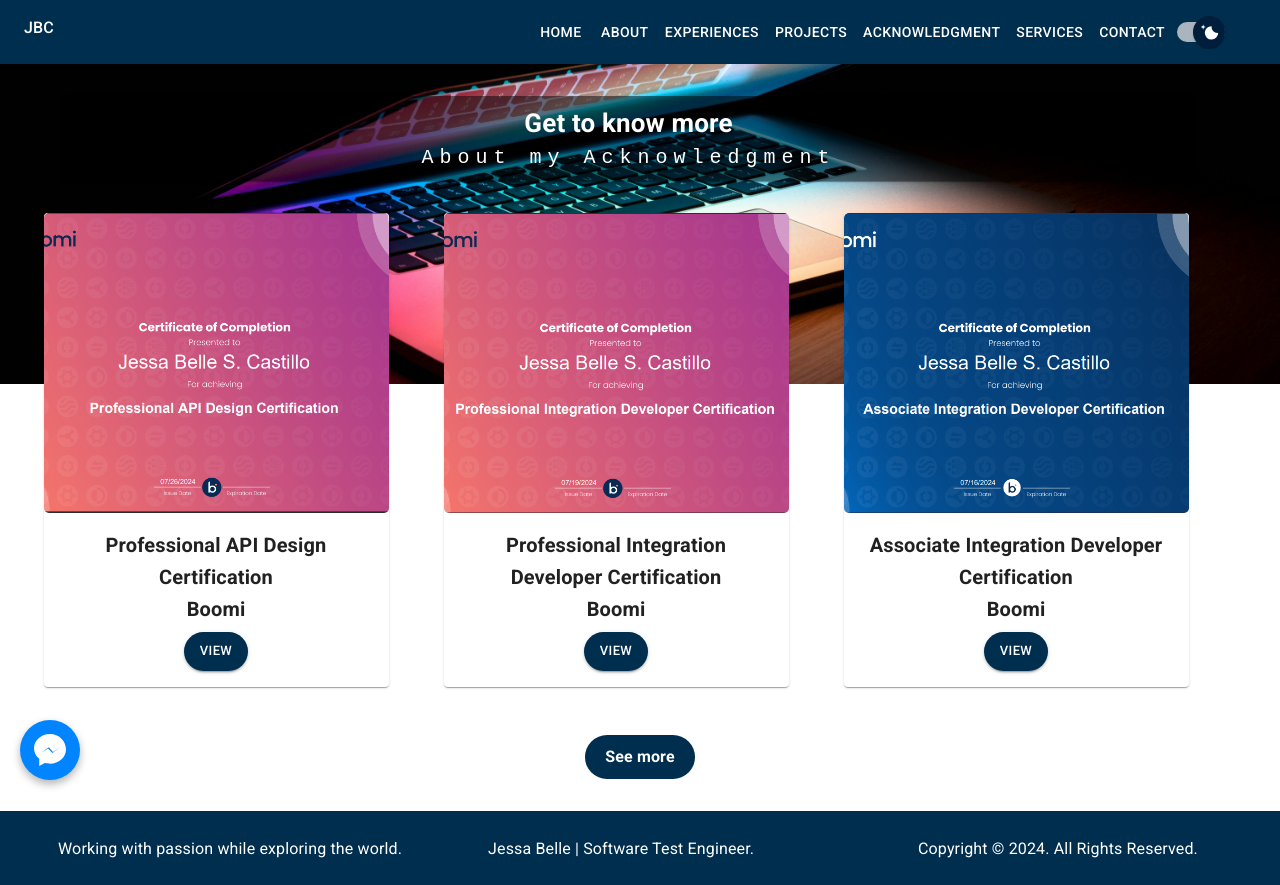
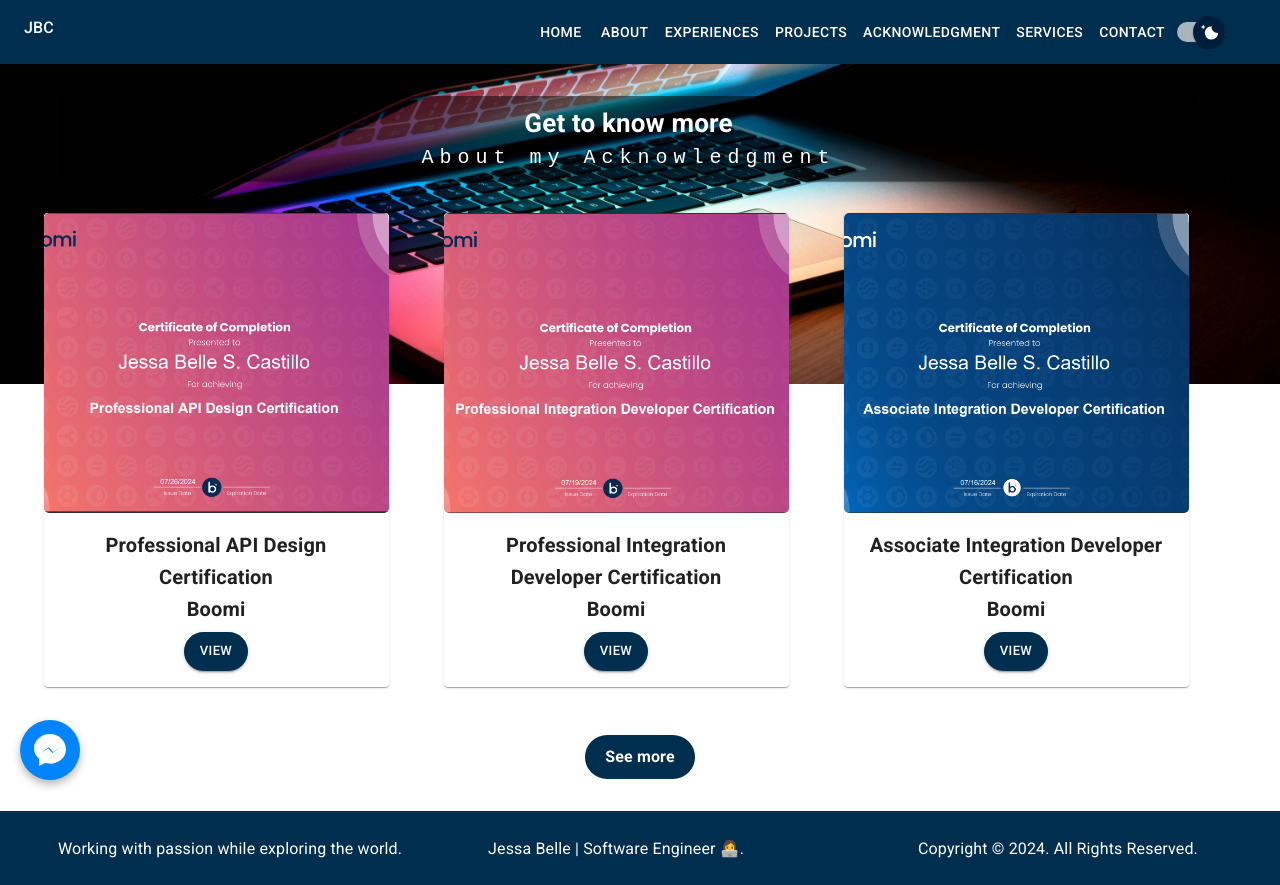
Before and after one commit to ZabelleCastillo/Portfolio-Castillo, a React (Create React App) app: page /Portfolio-Castillo/Acknowledgment in a window 1280 px wide. Built offline with nearby package versions, Linux system fonts and the light colour scheme.

Commit message:
update footer software engr

```diff
--- a/src/components/Footer.js
+++ b/src/components/Footer.js
@@ -42,7 +42,7 @@
 
                 <Grid>
                     <Typography className="bottomLeft">
-                        Jessa Belle | Software Test Engineer.
+                        Jessa Belle | Software Engineer 👩‍💻.
                     </Typography>
                 </Grid>
 
```
